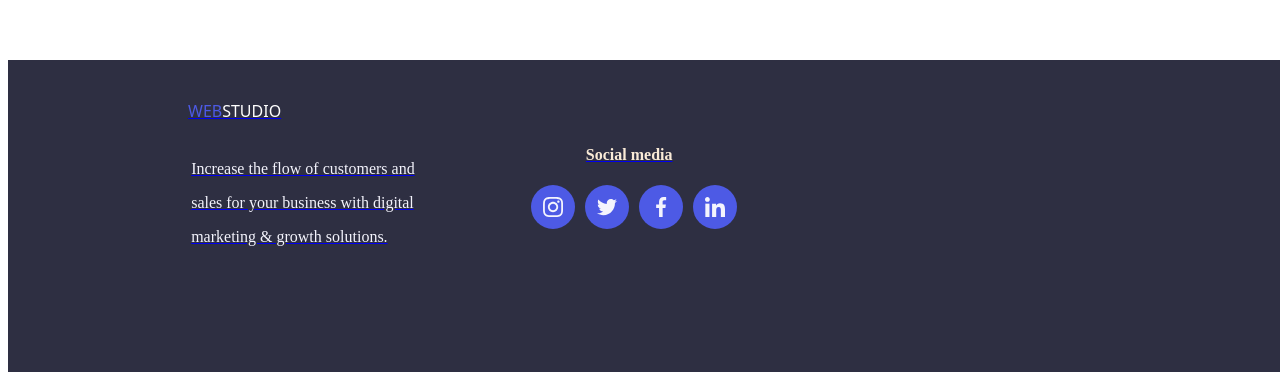
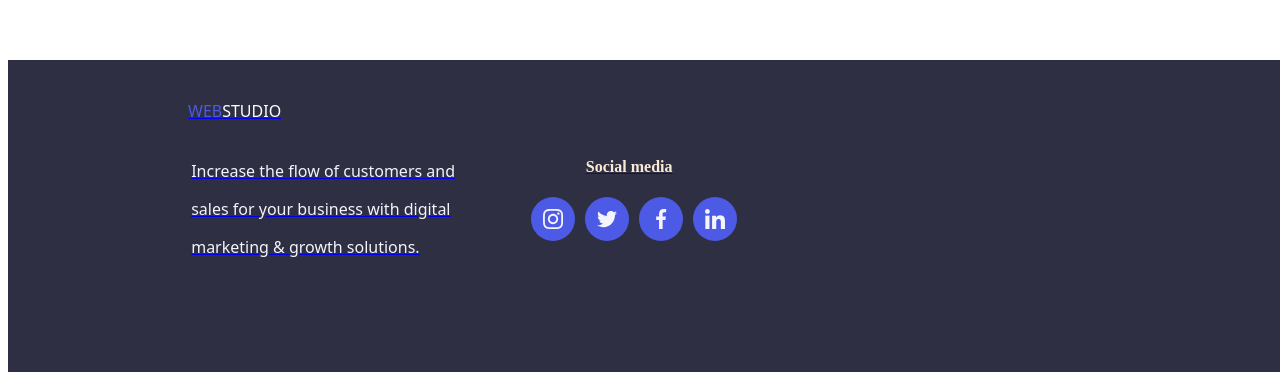
Before and after one commit to Lasculiviu/goit-markup-hw-05, a plain HTML site: page portofoliu.html in a window 1280 px wide. Shown: the part 1498-1878 px from the top of the page. Drawn offline with Linux system fonts and the light colour scheme.

Commit message:
Update styles.css

```diff
--- a/styles.css
+++ b/styles.css
@@ -256,7 +256,8 @@ margin-left: -200px;
    margin-top: 100px;
    margin-left: -130px;
     color: #F4F4FD;
-
+    font-family:system-ui, -apple-system, BlinkMacSystemFont, 'Segoe UI', Roboto, Oxygen, Ubuntu, Cantarell, 'Open Sans', 'Helvetica Neue', sans-serif;
+    list-style: none;
 
 }
 .clients img {
```
